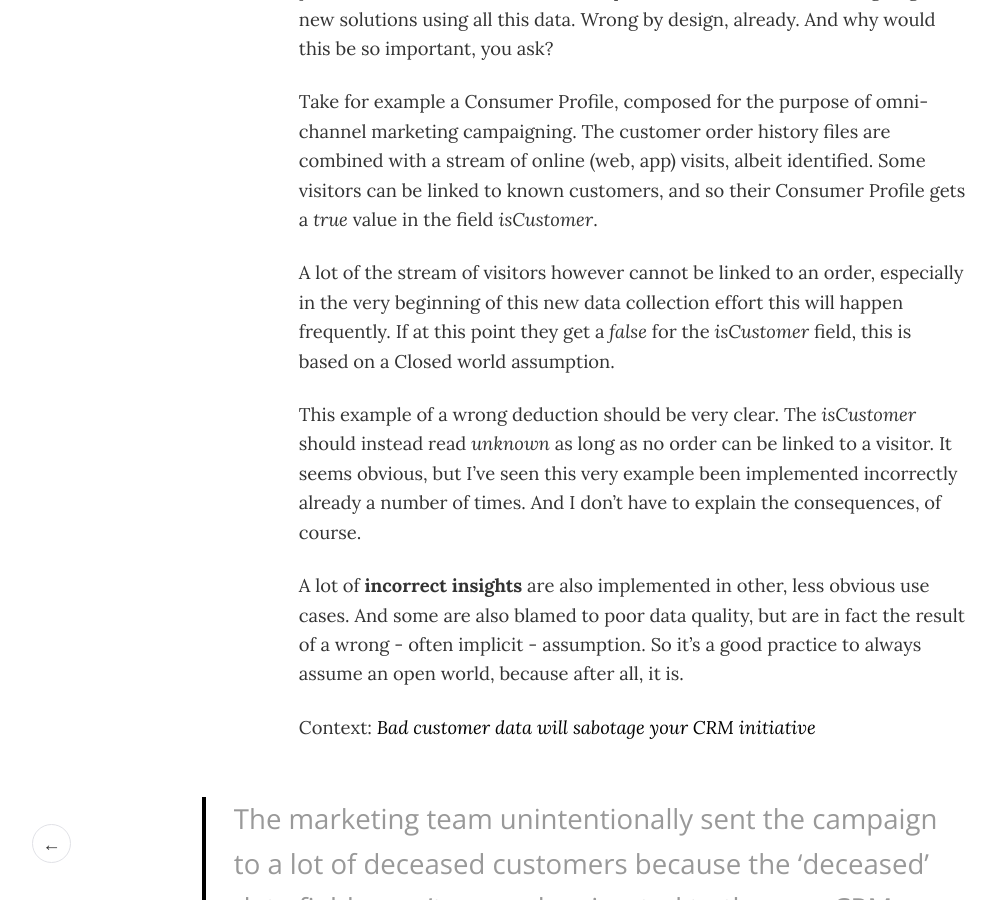
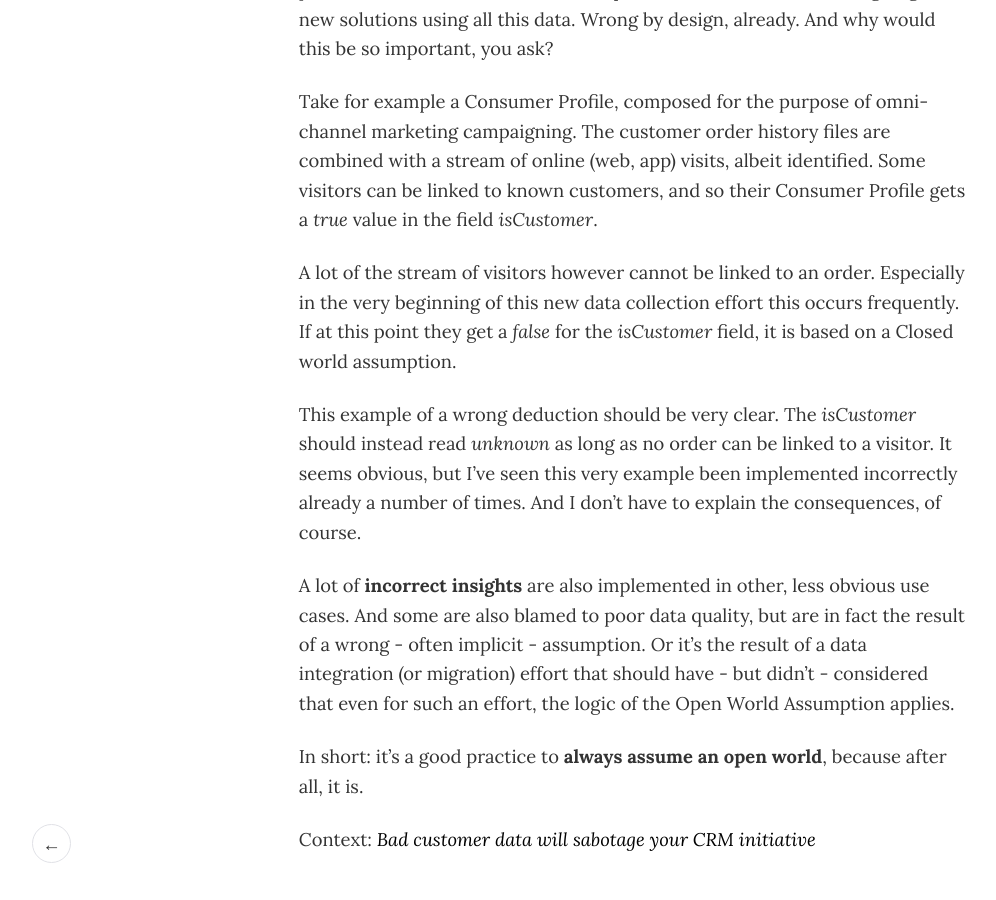
Before and after one commit to kingcontext/kingcontext.github.io, a Jekyll site: the page built from _posts/2015-10-14-assuming-a-closed-world.markdown, in a window 1280 px wide and 900 px high, scrolled down 755 px. Shown: the whole window, without its empty margins (8-1004 px from the left). Built offline with Jekyll 4.4.1, drawn with Linux system fonts in a browser that asks for light colours.

Commit message:
Update 2015-10-14-assuming-a-closed-world.markdown

```diff
--- a/_posts/2015-10-14-assuming-a-closed-world.markdown
+++ b/_posts/2015-10-14-assuming-a-closed-world.markdown
@@ -11,11 +11,13 @@ Enterprises first had data lakes and now evolve to use streaming data platforms.
 
 Take for example a Consumer Profile, composed for the purpose of omni-channel marketing campaigning. The customer order history files are combined with a stream of online (web, app) visits, albeit identified. Some visitors can be linked to known customers, and so their Consumer Profile gets a _true_ value in the field _isCustomer_.
 
-A lot of the stream of visitors however cannot be linked to an order, especially in the very beginning of this new data collection effort this will happen frequently. If at this point they get a _false_ for the _isCustomer_ field, this is based on a Closed world assumption.
+A lot of the stream of visitors however cannot be linked to an order. Especially in the very beginning of this new data collection effort this occurs frequently. If at this point they get a _false_ for the _isCustomer_ field, it is based on a Closed world assumption.
 
 This example of a wrong deduction should be very clear. The _isCustomer_ should instead read _unknown_ as long as no order can be linked to a visitor. It seems obvious, but I've seen this very example been implemented incorrectly already a number of times. And I don't have to explain the consequences, of course.
 
-A lot of **incorrect insights** are also implemented in other, less obvious use cases. And some are also blamed to poor data quality, but are in fact the result of a wrong - often implicit - assumption. So it's a good practice to always assume an open world, because after all, it is.
+A lot of **incorrect insights** are also implemented in other, less obvious use cases. And some are also blamed to poor data quality, but are in fact the result of a wrong - often implicit - assumption. Or it's the result of a data integration (or migration) effort that should have - but didn't - considered that even for such an effort, the logic of the Open World Assumption applies.
+
+In short: it's a good practice to **always assume an open world**, because after all, it is.
 
 Context: _[Bad customer data will sabotage your CRM initiative](http://www.cmswire.com/customer-experience/bad-customer-data-will-sabotage-your-crm-initiative/)_
 
```
